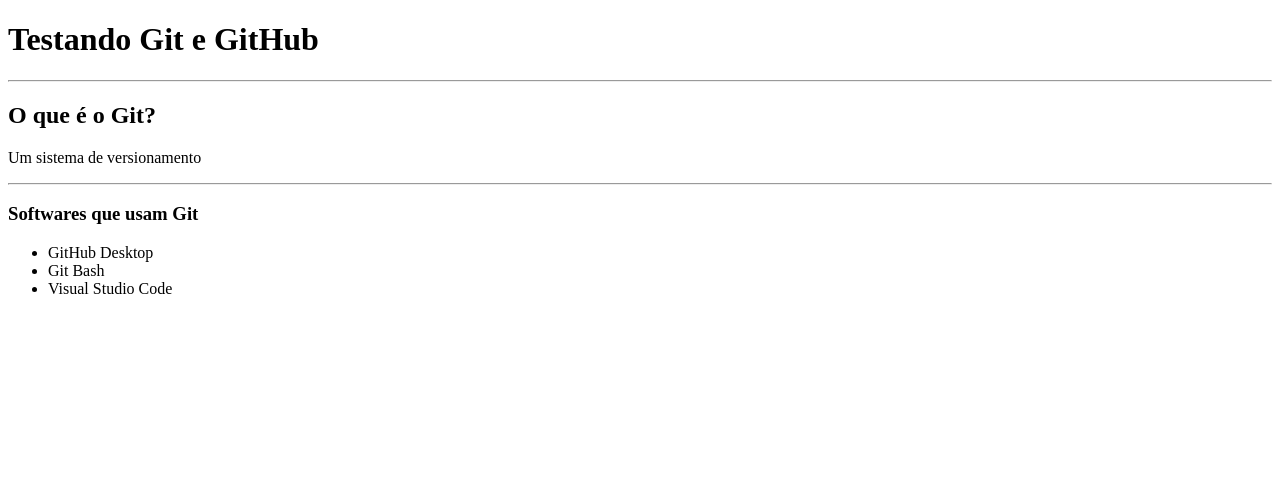
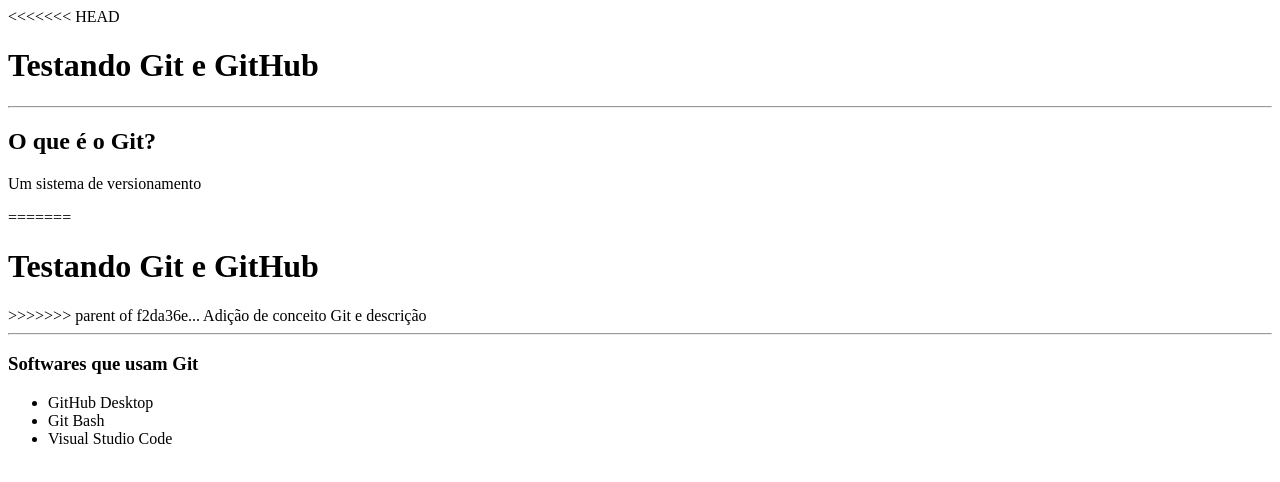
Before and after one commit to Devregi/exemplo, a plain HTML site: page index.html in a window 1280 px wide. Drawn offline with Linux system fonts and the light colour scheme.

Commit message:
Reversão de commit

```diff
--- a/index.html
+++ b/index.html
@@ -3,13 +3,17 @@
 <head>
     <meta charset="UTF-8">
     <title>Git e GitHub</title>
-
 </head>
 <body>
+<<<<<<< HEAD
  <h1>Testando Git e GitHub</h1>
  <hr>
  <h2>O que é o Git?</h2>
  <p>Um sistema de versionamento</p>
+=======
+ <h1>Testando Git e GitHub</h1>
+</body>
+>>>>>>> parent of f2da36e... Adição de conceito Git e descrição
 
   <hr>
   <h3>Softwares que usam Git</h3>
```
